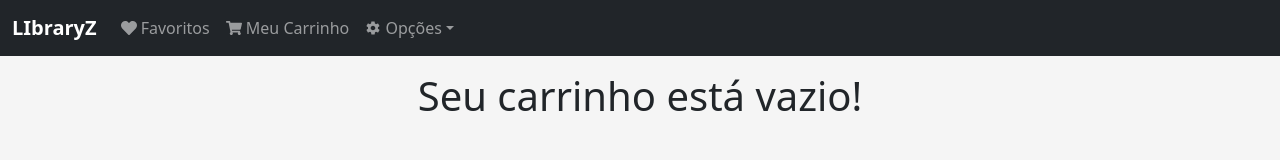
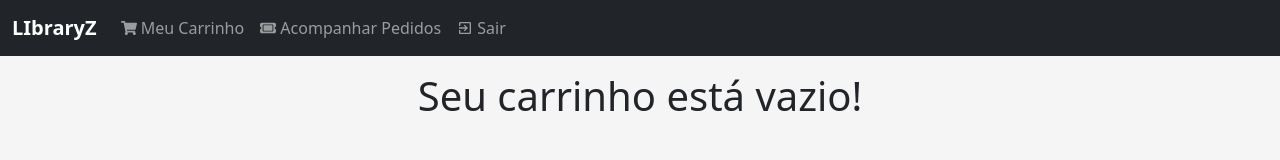
Before and after one commit to martinsllm/libraryZ-frontend, a React (Create React App) app: page /cart in a window 1280 px wide. Shown: the top 160 px of the page. Built offline with nearby package versions, Linux system fonts and the light colour scheme; sample sign-in values are in the browser's storage.

Commit message:
Changes in header

```diff
--- a/src/components/Header.js
+++ b/src/components/Header.js
@@ -6,13 +6,10 @@ import {
   NavbarBrand,
   Nav,
   NavItem,
-  NavLink,
-  UncontrolledDropdown,
-  DropdownToggle,
-  DropdownMenu,
-  DropdownItem } from 'reactstrap';
-import { FaHeart, FaShoppingCart } from 'react-icons/fa';
-import { IoMdSettings, IoMdExit } from 'react-icons/io';
+  NavLink, } from 'reactstrap';
+import { FaShoppingCart } from 'react-icons/fa';
+import { IoMdExit } from 'react-icons/io';
+import { FaTicket } from "react-icons/fa6";
 import { logout } from '../services/auth';
 
 export default class Header extends Component {
@@ -45,24 +42,14 @@ export default class Header extends Component {
           <Collapse isOpen={this.state.isOpen} navbar>
             <Nav className="ml-auto" navbar>
               <NavItem>
-                <NavLink href="/wishlist"><FaHeart className="mb-1"/> Favoritos</NavLink>
+                <NavLink href="/cart"><FaShoppingCart className="mb-1"/> Meu Carrinho</NavLink>
               </NavItem>
               <NavItem>
-                <NavLink href="/cart"><FaShoppingCart className="mb-1"/> Meu Carrinho</NavLink>
+                <NavLink href="/sales"><FaTicket className="mb-1"/> Acompanhar Pedidos </NavLink>
               </NavItem>
-              <UncontrolledDropdown nav inNavbar>
-                <DropdownToggle nav caret>
-                <IoMdSettings className="mb-1"/> Opções
-                </DropdownToggle>
-                <DropdownMenu>
-                  <DropdownItem href="/sales">
-                    <FaShoppingCart className="mb-1"/> Minhas Compras
-                  </DropdownItem>
-                  <DropdownItem onClick={this.logout}>
-                    <IoMdExit className="mb-1"/> Sair
-                  </DropdownItem>
-                </DropdownMenu>
-              </UncontrolledDropdown>
+              <NavItem>
+                <NavLink onClick={this.logout}><IoMdExit className="mb-1"/> Sair </NavLink>
+              </NavItem>
             </Nav>
           </Collapse>
         </Navbar>
--- a/src/pages/Home/index.js
+++ b/src/pages/Home/index.js
@@ -35,7 +35,7 @@ class Home extends Component {
                 </div>
 
                 <Paginator postsPerPage={TOTAL_POSTS_PAGE} totalPosts={this.state.books.length} paginate={(page) => this.setState({ currentPage: page })}/>
-             </div>
+            </div>
         )}
 
 }
```
